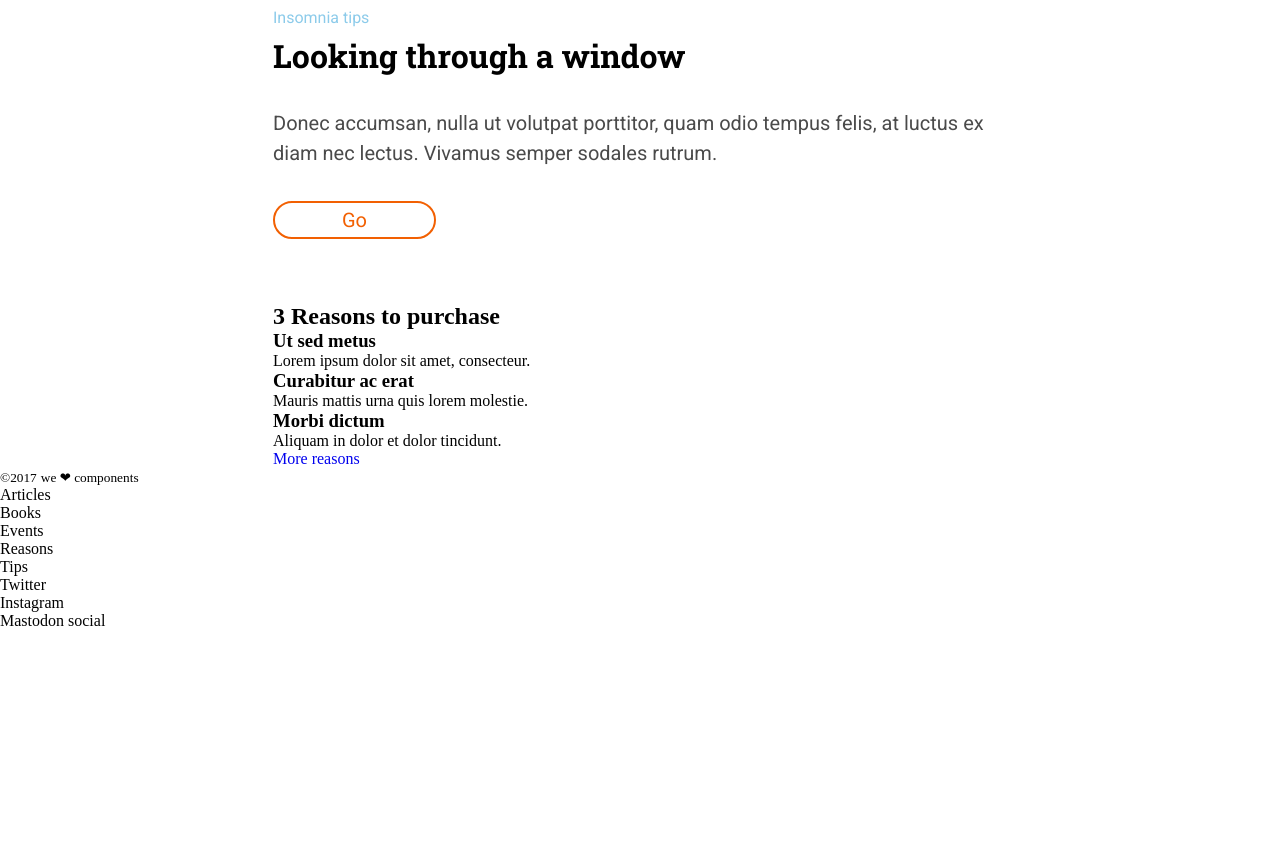
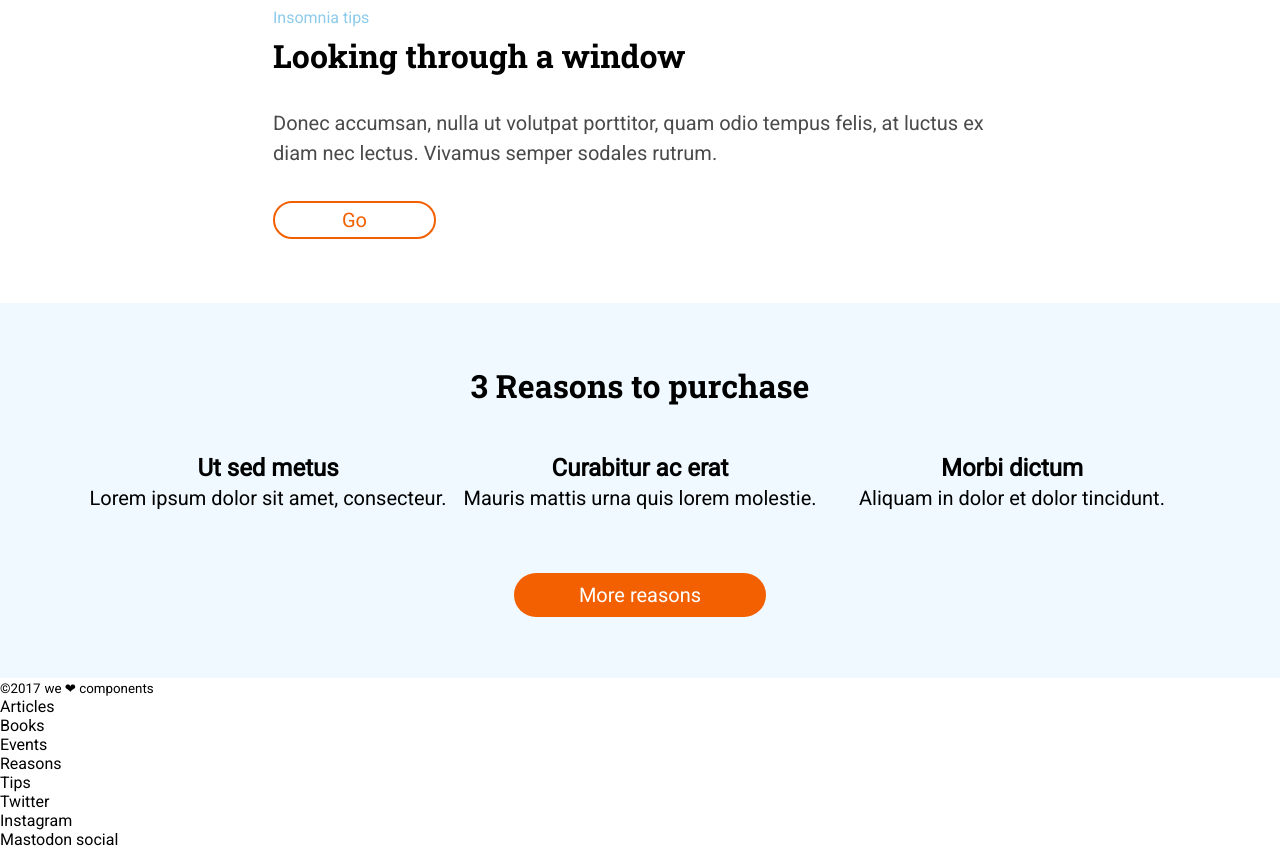
Before and after one commit to rosannablanco/single-page-scss-html, a website: page docs/index.html in a window 1280 px wide. Shown: the part 857-1706 px from the top of the page. Before the commit the page ends 1487 px from the top, so only its background shows below. Drawn offline with Linux system fonts and the light colour scheme.

Commit message:
docs new version

```diff
--- a/docs/index.html
+++ b/docs/index.html
@@ -36,20 +36,22 @@
                         luctus ex diam nec lectus. Vivamus semper sodales rutrum.</p> <a class="article-page__button"
                     href="#">Go</a>
                 </article>
-                <section>
-                     <h2>3 Reasons to purchase</h2>
-                    <div>
-                         <h3>Ut sed metus</h3>
-                        <p>Lorem ipsum dolor sit amet, consecteur.</p>
+                <section class="section-page">
+                     <h2 class="section-page__title">3 Reasons to purchase</h2>
+                    <div class="section-page__content">
+                         <h3 class="section-page__content__subtitle">Ut sed metus</h3>
+                        <p class="section-page__content__text">Lorem ipsum dolor sit amet, consecteur.</p>
                     </div>
-                    <div>
-                         <h3>Curabitur ac erat</h3>
-                        <p>Mauris mattis urna quis lorem molestie.</p>
+                    <div class="section-page__content">
+                         <h3 class="section-page__content__subtitle">Curabitur ac erat</h3>
+                        <p class="section-page__content__text">Mauris mattis urna quis lorem molestie.</ class="section-page__content__text">
                     </div>
-                    <div>
-                         <h3>Morbi dictum</h3>
-                        <p>Aliquam in dolor et dolor tincidunt.</p>
-                    </div> <a href="#">More reasons</a>
+                    <div class="section-page__content">
+                         <h3 class="section-page__content__subtitle">Morbi dictum</h3>
+                        <p class="section-page__content__text">Aliquam in dolor et dolor tincidunt.</p>
+                    </div>
+                    <div class="section-page__btn"> <a class="section-page__btn--link" href="#">More reasons</a>
+                    </div>
                 </section>
             </main>
             <footer>
```
Also changed, not shown: docs/assets/css/main.css (+1 -1 lines).
